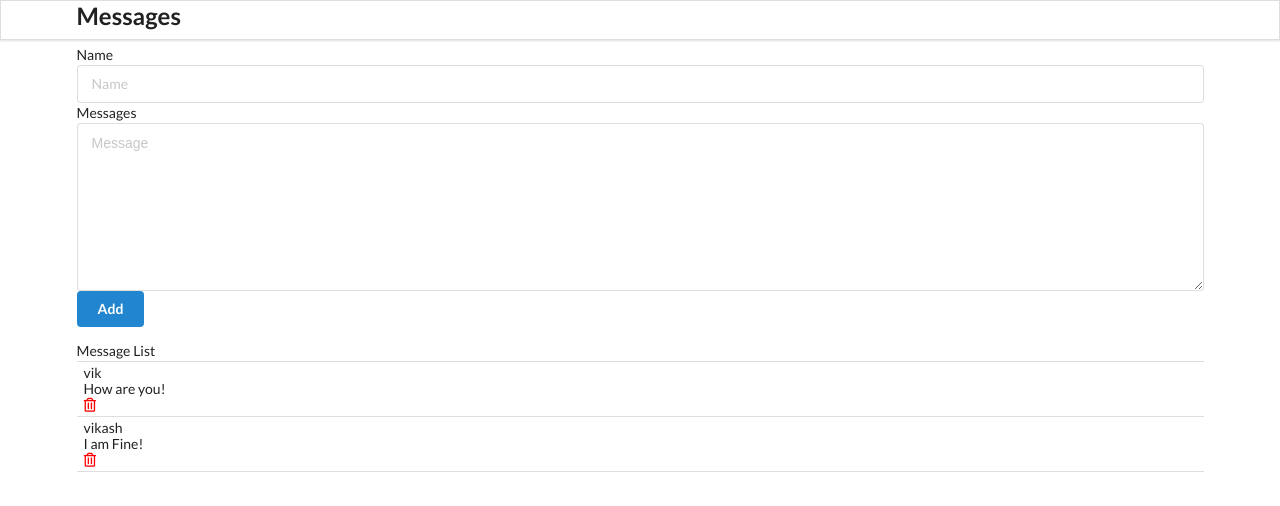
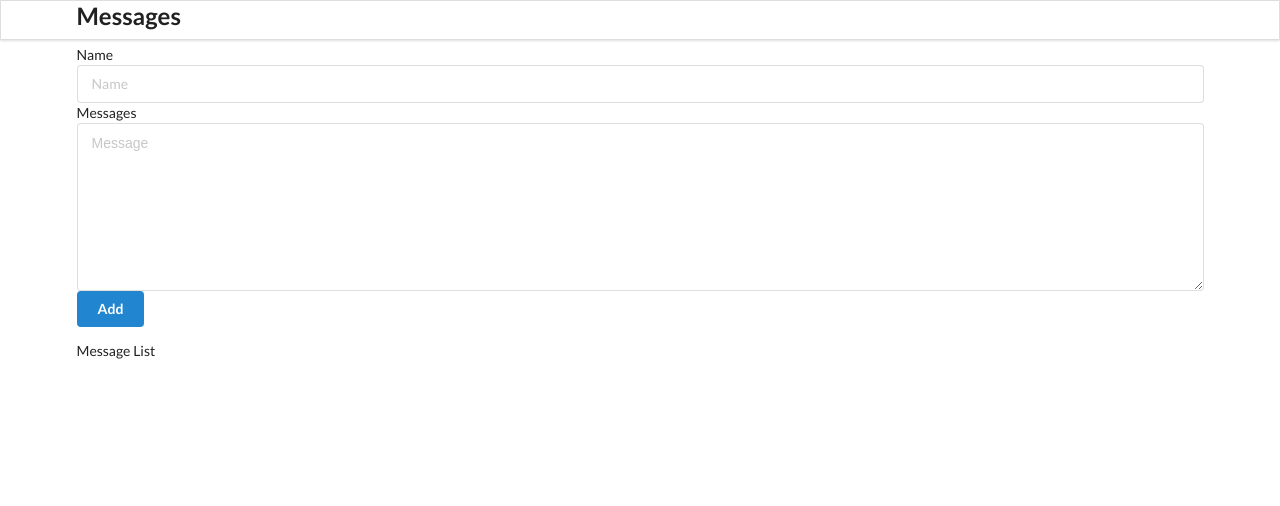
Before and after one commit to vikash-j/messsage-app, a React (Create React App) app: page / in a window 1280 px wide. Shown: the top 506 px of the page. Built offline with nearby package versions, Linux system fonts and the light colour scheme.

Commit message:
add data on page with the help of useState

```diff
--- a/src/components/AddMessage.js
+++ b/src/components/AddMessage.js
@@ -1,18 +1,37 @@
 import React from "react";
 
 class AddMessage extends React.Component {
+    state = {
+        name: "",
+        message: "",
+    };
+    add = (e) => {
+        e.preventDefault();
+        if(this.state.name === "" || this.state.message === ""){
+            alert("All Feild Are Mandatory!");
+            return;
+        }
+        this.props.addMessageHandler(this.state);
+        this.setState({name: "" , message: ""});
+        console.log(this.state);
+    }
+
     render() {
         return(
             <div className="ui main">
                 <h2>Add Message</h2>
-                <form className="ui form">
+                <form className="ui form" onSubmit={this.add}>
                     <div className="feild">
                         <label>Name</label>
-                        <input type="text" name="name" placeholder="Name"/>
+                        <input type="text" name="name" placeholder="Name"
+                        value={this.state.name}
+                        onChange={(e) =>this.setState({name: e.target.value})}/>
                     </div>
                     <div className="feild">
                         <label>Messages</label>
-                        <textarea  name="message" placeholder="Message"/>
+                        <textarea  name="message" placeholder="Message"
+                        value={this.state.message}
+                        onChange={(e) =>this.setState({message: e.target.value})}/>
                     </div>
                     <button className="ui button blue">Add</button>
                 </form>
--- a/src/components/App.js
+++ b/src/components/App.js
@@ -1,27 +1,22 @@
-import React from 'react';
-import './App.css';
-import Header from './Header';
-import AddMessage from './AddMessage';
-import MessageList from './MessageList';
+import React, { useState } from "react";
+import "./App.css";
+import Header from "./Header";
+import AddMessage from "./AddMessage";
+import MessageList from "./MessageList";
 
 function App() {
-  const Messages = [
-    {
-      id: "1",
-      name: "vik",
-      messagess: "How are you!",
-    },
-    {
-      id: "2",
-      name: "vikash",
-      messagess: "I am Fine!",
-    },
-  ];
+  const [messages, setMessages] = useState([]);
+
+  const addMessageHandler = (message) =>{
+    console.log(message)
+    setMessages([...messages, message]);
+  };
+
   return (
     <div className="ui container">
       <Header/>
-      <AddMessage/>
-      <MessageList messages={Messages}/>
+      <AddMessage addMessageHandler={addMessageHandler}/>
+      <MessageList messages={messages}/>
     </div>
   );
 }
--- a/src/components/MessageCard.js
+++ b/src/components/MessageCard.js
@@ -1,12 +1,12 @@
 import React from "react";
 
 const MessageCard = (props) => {
-    const {id, name, messagess } = props.message
+    const {id, name, message } = props.message
     return (
         <div className="item">
         <div className="content">
             <div className="heder">{name}</div>
-            <div>{messagess}</div>
+            <div>{message}</div>
         </div>
         <i className="trash alternate outline icon" style={{color: "red", marginTop: "7px"}}></i>
     </div>
--- a/src/components/MessageList.js
+++ b/src/components/MessageList.js
@@ -2,7 +2,6 @@ import React from "react";
 import MessageCard from "./MessageCard";
 
 const MessageList = (props) => {
-    console.log(props);
     const renderMessageList = props.messages.map((message)=>{
         return (
             <MessageCard message={message}></MessageCard>
```
